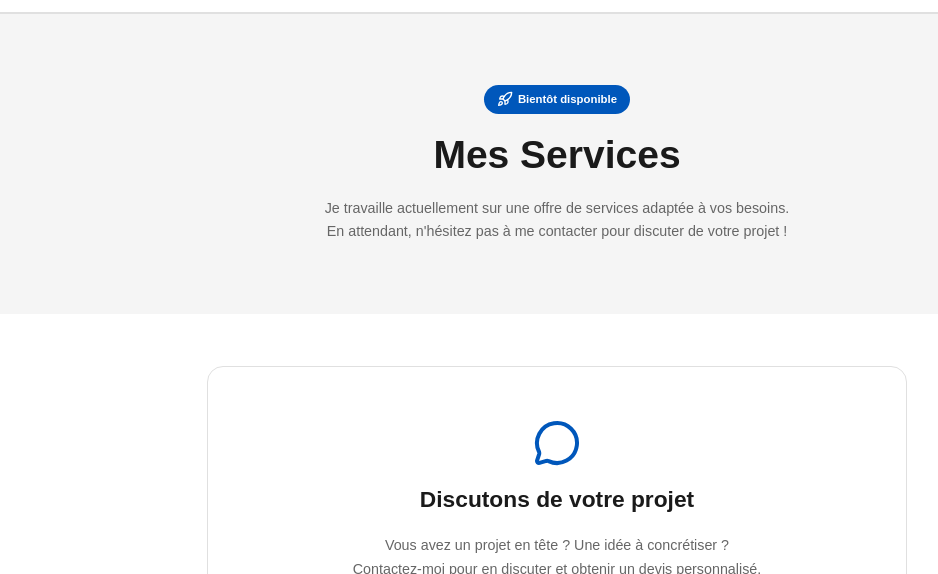
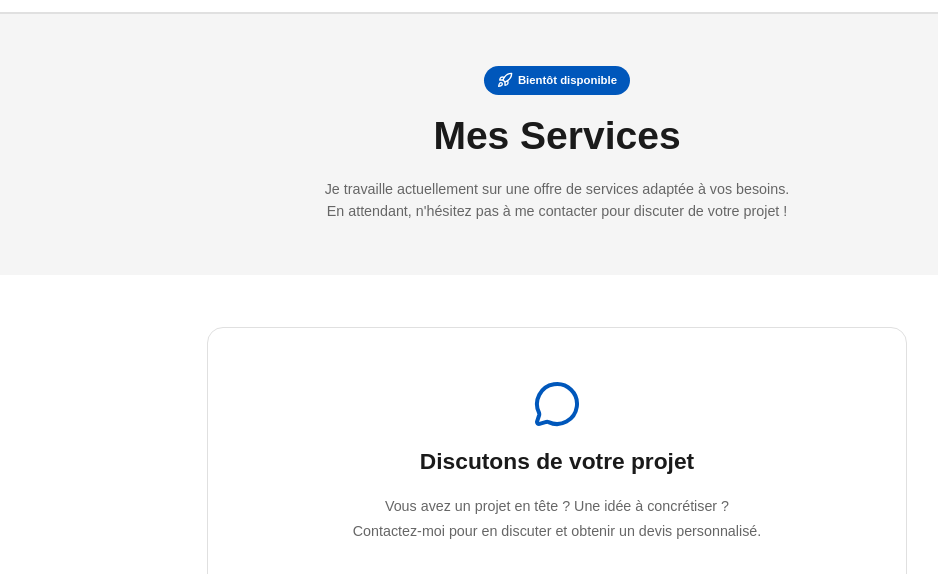
Before and after one commit to LaiPe/portfolio, a Gatsby site: page /services in a window 1280 px wide. Shown: the part 58-632 px from the top of the page, without its empty margins (83-1021 px from the left). Built offline with nearby package versions, Linux system fonts and the light colour scheme; Gatsby itself is replaced by a stand-in of ours; a web font is replaced by a local one.

Commit message:
refactor: shared PageHeader for the projects, contact and services pages
The centred title band was copied into three page stylesheets. It is now
one component; its look is unchanged, apart from identical paddings on
the three pages.

Co-Authored-By: Claude Opus 5.5 <noreply@anthropic.com>

```diff
--- a/src/assets/css/pages/ContactPage.module.css
+++ b/src/assets/css/pages/ContactPage.module.css
@@ -4,32 +4,6 @@
 
 .contact {
     min-height: calc(100dvh - var(--header));
-}
-
-/* ================================
-   HERO SECTION
-   ================================ */
-.hero {
-    background: var(--color-background-alt);
-    padding: var(--spacing-xxl) 0;
-    text-align: center;
-    color: var(--color-text);
-}
-
-.title {
-    font-family: var(--font-heading);
-    font-size: clamp(2rem, 6vw, 3rem);
-    font-weight: 700;
-    margin: 0 0 var(--spacing-md);
-    color: var(--color-text);
-}
-
-.subtitle {
-    font-size: 1.1rem;
-    color: var(--color-text-secondary);
-    line-height: 1.6;
-    max-width: 600px;
-    margin: 0 auto;
 }
 
 /* ================================
@@ -341,18 +315,6 @@
 }
 
 @media (max-width: 750px) {
-    .hero {
-        padding: var(--spacing-xl) 0;
-    }
-
-    .title {
-        font-size: 2rem;
-    }
-
-    .subtitle {
-        font-size: 1rem;
-    }
-
     .content {
         padding: var(--spacing-xl) 0;
     }
--- a/src/assets/css/pages/ProjectsPage.module.css
+++ b/src/assets/css/pages/ProjectsPage.module.css
@@ -15,31 +15,6 @@
     font-family: var(--font-heading);
     font-size: 1.25rem;
     color: var(--color-text-secondary);
-}
-
-/* ================================
-   HEADER SECTION
-   ================================ */
-.header {
-    padding: var(--spacing-xxl) 0 var(--spacing-xl);
-    text-align: center;
-    background: var(--color-background-alt);
-}
-
-.title {
-    font-family: var(--font-heading);
-    font-size: clamp(2rem, 6vw, 3rem);
-    font-weight: 700;
-    margin: 0 0 var(--spacing-md);
-    color: var(--color-text);
-}
-
-.subtitle {
-    font-size: 1.1rem;
-    color: var(--color-text-secondary);
-    line-height: 1.6;
-    max-width: 600px;
-    margin: 0 auto;
 }
 
 /* ================================
@@ -169,10 +144,6 @@
 
 /* Mobile */
 @media (max-width: 750px) {
-    .header {
-        padding: var(--spacing-xl) 0 var(--spacing-lg);
-    }
-
     .filters {
         padding: var(--spacing-sm) 0;
     }
@@ -226,12 +197,3 @@
 }
 
 /* Small Mobile */
-@media (max-width: 480px) {
-    .title {
-        font-size: 1.75rem;
-    }
-
-    .subtitle {
-        font-size: 1rem;
-    }
-}
--- a/src/assets/css/pages/ServicesPage.module.css
+++ b/src/assets/css/pages/ServicesPage.module.css
@@ -4,55 +4,6 @@
 
 .services {
     min-height: calc(100dvh - var(--header));
-}
-
-/* ================================
-   HERO SECTION
-   ================================ */
-.hero {
-    position: relative;
-    min-height: 300px;
-    display: flex;
-    align-items: center;
-    justify-content: center;
-    overflow: hidden;
-    background: var(--color-background-alt);
-}
-
-.heroContent {
-    position: relative;
-    z-index: 1;
-    text-align: center;
-    padding: var(--spacing-xxl) var(--spacing-lg);
-}
-
-.badge {
-    display: inline-flex;
-    align-items: center;
-    gap: 0.375rem;
-    background: var(--color-primary);
-    color: var(--color-background);
-    font-size: 0.875rem;
-    font-weight: 600;
-    padding: 0.5rem 1rem;
-    border-radius: var(--radius-pill);
-    margin-bottom: var(--spacing-md);
-}
-
-.title {
-    font-family: var(--font-heading);
-    font-size: clamp(2rem, 6vw, 3rem);
-    font-weight: 700;
-    margin: 0 0 var(--spacing-md);
-    color: var(--color-text);
-}
-
-.subtitle {
-    font-size: 1.1rem;
-    color: var(--color-text-secondary);
-    line-height: 1.6;
-    max-width: 600px;
-    margin: 0 auto;
 }
 
 /* ================================
@@ -171,18 +122,6 @@
    RESPONSIVE
    ================================ */
 @media (max-width: 750px) {
-    .hero {
-        min-height: 350px;
-    }
-
-    .heroContent {
-        padding: var(--spacing-xl) var(--spacing-md);
-    }
-
-    .subtitle {
-        font-size: 1rem;
-    }
-
     .ctaCard {
         padding: var(--spacing-xl);
     }
@@ -198,11 +137,6 @@
 }
 
 @media (max-width: 480px) {
-    .badge {
-        font-size: 0.8rem;
-        padding: 0.4rem 0.8rem;
-    }
-
     .ctaIcon {
         font-size: 2.5rem;
     }
--- /dev/null
+++ b/src/components/common/PageHeader/PageHeader.module.css
@@ -0,0 +1,44 @@
+.pageHeader {
+    padding: var(--spacing-xxl) 0;
+    text-align: center;
+    background: var(--color-background-alt);
+}
+
+.badge {
+    display: inline-flex;
+    align-items: center;
+    gap: 0.375rem;
+    background: var(--color-primary);
+    color: var(--color-on-primary);
+    font-size: 0.875rem;
+    font-weight: 600;
+    padding: 0.5rem 1rem;
+    border-radius: var(--radius-pill);
+    margin-bottom: var(--spacing-md);
+}
+
+.title {
+    font-family: var(--font-heading);
+    font-size: clamp(2rem, 6vw, 3rem);
+    font-weight: 700;
+    margin: 0 0 var(--spacing-md);
+    color: var(--color-text);
+}
+
+.subtitle {
+    font-size: 1.1rem;
+    color: var(--color-text-secondary);
+    line-height: 1.6;
+    max-width: 600px;
+    margin: 0 auto;
+}
+
+@media (max-width: 750px) {
+    .pageHeader {
+        padding: var(--spacing-xl) 0;
+    }
+
+    .subtitle {
+        font-size: 1rem;
+    }
+}
--- /dev/null
+++ b/src/components/common/PageHeader/PageHeader.tsx
@@ -0,0 +1,24 @@
+import React from "react";
+import Container from "../Container/Container";
+import * as styles from "./PageHeader.module.css";
+
+interface PageHeaderProps {
+  title: string;
+  /** Pastille au-dessus du titre (ex. « Bientôt disponible »). */
+  badge?: React.ReactNode;
+  /** Phrase d'introduction sous le titre. */
+  children: React.ReactNode;
+}
+
+/** Bandeau d'en-tête des pages de liste et de contact : titre centré + introduction. */
+export default function PageHeader({ title, badge, children }: PageHeaderProps) {
+  return (
+    <section className={styles.pageHeader}>
+      <Container>
+        {badge && <span className={styles.badge}>{badge}</span>}
+        <h1 className={styles.title}>{title}</h1>
+        <p className={styles.subtitle}>{children}</p>
+      </Container>
+    </section>
+  );
+}
--- a/src/pages/services.tsx
+++ b/src/pages/services.tsx
@@ -4,6 +4,7 @@ import { Rocket, MessageCircle, Globe, Atom, ShoppingCart } from "lucide-react";
 
 import Button from "../components/common/Button/Button";
 import Container from "../components/common/Container/Container";
+import PageHeader from "../components/common/PageHeader/PageHeader";
 import Seo from "../components/Seo";
 import socialsData from "../data/socials.json";
 import * as styles from "../assets/css/pages/ServicesPage.module.css";
@@ -15,22 +16,20 @@ export default function ServicesPage() {
 
   return (
     <main className={styles.services}>
-      {/* Hero Section */}
-      <section className={styles.hero}>
-        <div className={styles.heroContent}>
-          <span className={styles.badge}>
+      <PageHeader
+        title="Mes Services"
+        badge={
+          <>
             <Rocket size={16} /> Bientôt disponible
-          </span>
-          <h1 className={styles.title}>Mes Services</h1>
-          <p className={styles.subtitle}>
-            Je travaille actuellement sur une offre de services adaptée à vos
-            besoins.
-            <br />
-            En attendant, n'hésitez pas à me contacter pour discuter de votre
-            projet !
-          </p>
-        </div>
-      </section>
+          </>
+        }
+      >
+        Je travaille actuellement sur une offre de services adaptée à vos
+        besoins.
+        <br />
+        En attendant, n'hésitez pas à me contacter pour discuter de votre
+        projet !
+      </PageHeader>
 
       {/* CTA Section */}
       <section className={styles.ctaSection}>
```
Also changed, not shown: src/pages/contact.tsx (+5 -10 lines), src/pages/projets/index.tsx (+5 -10 lines).
